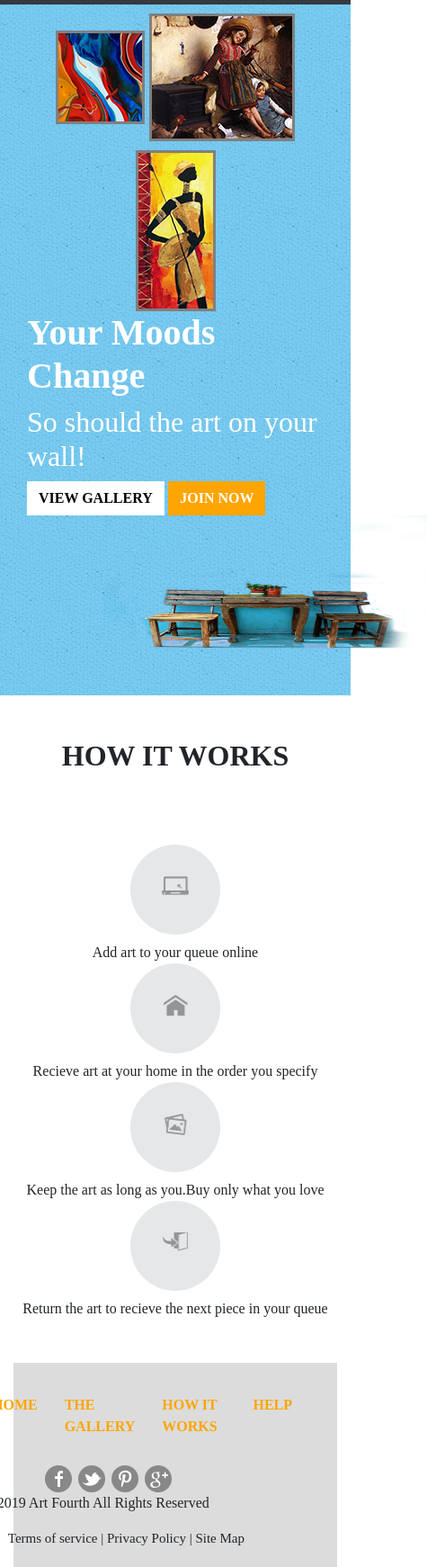
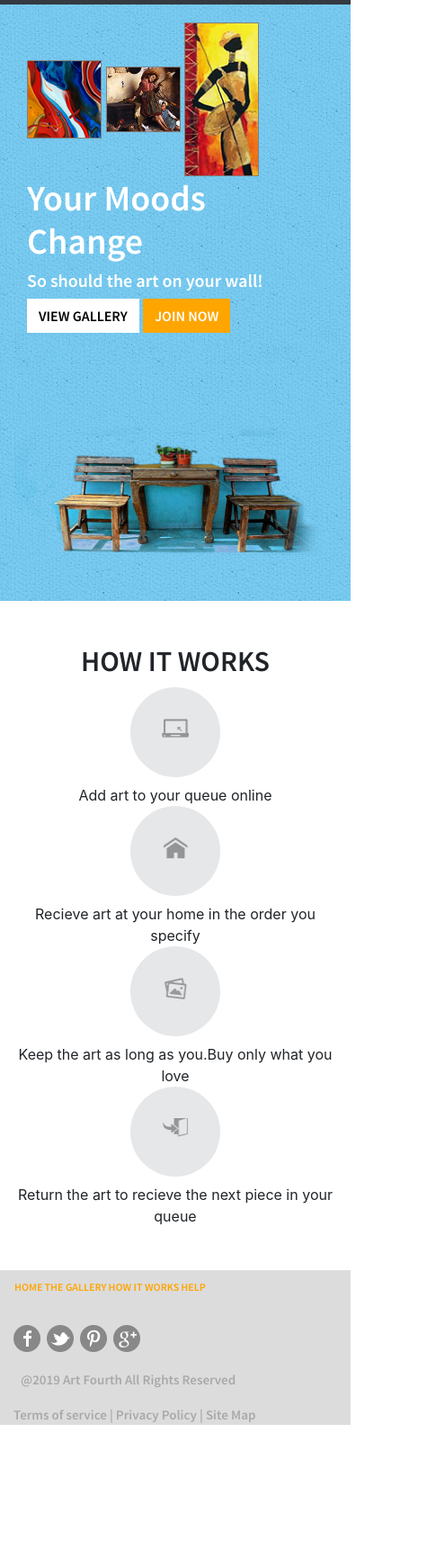
Before and after one commit to satishmalkar94/Html-Assignment, a plain HTML site: page index.html in a window 390 px wide. Shown: the part 61-1803 px from the top of the page at 90% size, 475 px wide, since content can reach past the window. After the commit the page ends 1645 px from the top, so only its background shows below. Drawn offline with Linux system fonts and the light colour scheme; files whose address does not match are found by name.

Commit message:
Enahancement:: changes in html & css code

```diff
--- a/css/style.css
+++ b/css/style.css
@@ -5,7 +5,7 @@
 }
 .navbar-nav{
   font-weight: bold !important;
-  font-family: myFirstFont3;
+  font-family: myFirstFont6;
 
 }
 
@@ -14,40 +14,36 @@
   height:45px;
   text-align: left;
 }
-
+/*FOR FOOTER CONTENT*/
 .test{
-  font-family: myFirstFont4;
+  font-family: myFirstFont6;
   font-size: 15px;
-  text-align: right;
+  text-align: left;
+  color:  #A9A9A9
 
 }
 .bg-img {
-    background: url("../images/background.jpg" );
-    background-size: auto;
+  background: url("../images/background.jpg" );
+  background-size: auto;
 }
 .firstSection{
   text-align: center;
+}
 
-
-}
 .firstSection img{
   display: inline-flex;
   padding-top: 0px;
   /*for image border*/
   border:3px solid grey;
   margin-top: 10px;
-
-
-
-  }
+}
 
 .secSection img{
     margin: 0 auto;
     display: block;
-    height: 200px;
+    height: 298px;
     min-height: 140px;
     margin-left: 100px;
-    /*margin-top: -30px;*/
     padding-bottom: 51px;
 
 }
@@ -57,7 +53,7 @@
 
 
 }
-.footer .fa {
+/*.footer .fa {
     padding: 6px;
     font-size: 16px;
     width: 30px;
@@ -65,29 +61,10 @@
     text-decoration: none;
     margin: 5px 2px;
     border-radius: 50%;
-}
+}*/
 
 
-.footer .fa-facebook {
-    background: #D5D8DC;
-    color: white;
-}
-
-.footer .fa-twitter {
-    background: #D5D8DC;
-    color: white;
-}
-
-.footer .fa-pinterest {
-    background: #D5D8DC;
-    color: white;
-}
-
-.footer .fa-google-plus {
-    background: #D5D8DC;
-    color: white;
-}
-.tcenter .fa{
+/*.tcenter .fa{
 
     position: relative;
     top: 1px;
@@ -95,27 +72,27 @@
     font-style: normal;
     font-weight: 400;
     line-height: 1;
-}
+}*/
 .hworks{
-    font-family: myFirstFont4;
+    font-family: myFirstFont6;
     text-align: center;
     margin-bottom: 80px;
     font-weight: bold;
 
 }
 .firsthead{
-  font-family: fontsecond;
+ font-family: myFirstFont6;
   font-weight: 600;
   color: #ffffff;
 }
 
 .secondhead{
-  font-family: fontsecond;
+  font-family: myFirstFont6;
   font-weight: 1000px;
   color: #ffffff;
 }
 .btn.btn-primary.viewgallery{
-  font-family: myFirstFont3;
+  font-family: myFirstFont6;
   background-color: #fff !important;
   border-radius: 0px;
   color: #000;
@@ -123,17 +100,13 @@
   font-weight: bold;
 }
 .joinnow{
-  font-family: fontsecond;
+  font-family: myFirstFont6;
   background-color: orange !important;
   border-radius: 0px;
   border-color: orange;
   font-weight: bold;
 
 }
-.mt-2{
-  font-family: myFirstFont;
-}
-
 .round.roundedd {
     height: 100px;
     width: 100px;
@@ -143,6 +116,7 @@
     font-size: 1.5em;
     padding:35px;
 }
+
 .round{
 
     display: inline-block;
@@ -158,32 +132,84 @@
   .tcenter{
    text-align: center;
   }
-  .footer{
+  .fbg{
+    font-family: myFirstFont6;
     background-color:#DCDCDC;
-    padding: 20px;
-
 
   }
-  .footer ul li{
-    font-family: myFirstFont;
+  .footer  ul li{
+    font-family: myFirstFont6;
     margin: 15px;
     color: orange;
     font-size: 16px;
     font-weight: bold;
+  }
 
-
-  }
   .footer ul{
     list-style-type: none;
     display: flex;
-    margin-left: -114px;
+   padding: 0;
+  }
+  .ffont{
+    font-family: myFirstFont4;
 
   }
-  .col-md-4{
-    font-family: myFirstFont4;
-    margin-left: -68px;
+
+/*FOR MOBILE VIEW RESPONSIVE*/
+@media(max-width: 480px){
+
+  .hworks{
+    font-family: myFirstFont6
+    font-size: 22px;
+    margin-bottom: 10PX;
   }
+  .btn.btn-primary.viewgallery{
+    font-family: myFirstFont6
+    font-size: 12px;
+}
+.joinnow{
+  font-family: myFirstFont6
+  font-size: 12px;
+}
+  .fbg p{
+    padding-top: 20px;
+  }
+  .footer ul li {
+    margin: 1px;
+    color: orange;
+    font-size: 12px;
+    font-weight: bold;
+    display: inline-block;
+    margin-top: 10px;
+}
+  .firsthead{
+    font-family: myFirstFont6
+    font-size: 30px;}
+  .secondhead{
+    font-size: 20px;
+  }
+  .secSection img {
+    margin: 0;
 
+}
+.firstSection img {
+
+    display: inline-flex;
+    padding-top: 0px;
+    border: 1px solid grey;
+    margin-top: 20px;
+    max-width: 83px;display: inline-flex;
+    padding-top: 0px;
+    border: 1px solid grey;
+    margin-top: 20px;
+
+}
+.firstSection {
+
+    text-align: left;
+
+}
+}
 
 @font-face {
   font-family: myFirstFont;
@@ -192,7 +218,7 @@
 
 
 @font-face {
-  font-family: fontsecond;
+  font-family: myFirstFont2;
   src: url(/home/satish/Downloads/HTML_CSS Assignment/HTML:CSS Assignment/font/SourceSansPro-Bold.otf);
 }
 
@@ -213,3 +239,8 @@
   font-family: myFirstFont5;
   src: url(/home/satish/Downloads/HTML_CSS Assignment/HTML:CSS Assignment/font/SourceSansPro-Black.otf);
 }
+
+@font-face {
+  font-family: myFirstFont6;
+  src: url(/home/satish/Desktop/Assignment3_html/Html-Assignment/font/SourceSansPro-Semibold.otf);
+}
--- a/index.html
+++ b/index.html
@@ -1,17 +1,11 @@
 <html>
 <head>
-
+    <!-- FOR MOBILE RESPONSIVE -->
+    <meta charset="utf-8">
+    <meta name="viewport" content="width=device-width, initial-scale=1">
     <link rel="stylesheet" type="text/css" href="css/bootstrap.min.css">
     <link rel="stylesheet" type="text/css" href="css/style.css">
-   <!--  <link href="https://fonts.googleapis.com/css?family=Roboto&display=swap" rel="stylesheet"> -->
-    <style>
 
-    @font-face{
-        font-family:"SourceSansPro-Semibold"
-    src:url("././font/SourceSansPro-Regular.otf");
-}
-
-    </style>
 </head>
 <body>
     <!-- For navbar section -->
@@ -100,10 +94,10 @@
 
 </div>
 <!-- For footer section -->
-    <section class="container-fluid mt-5">
+    <div class="container-fluid mt-5 fbg">
 
      <footer id="footer" class="footer">
-        <div class="container">
+
             <div class="row">
                 <div class="col-md-6">
                     <ul>
@@ -113,17 +107,17 @@
                         <li>HELP</li>
                     </ul>
                 </div>
-                <div class="col-md-4"></div>
-                    <div class="col-md-2">
-                        <img class="img-fluid" src="images/soical_icon.png" alt="first" >
+                <div class="col-md-5"></div>
+                    <div class="col-md-1">
+                        <img class="img-fluid mt-3" src="images/soical_icon.png" alt="first" >
                     </div>
             </div>
 
-                <div class="row">
-                    <div class="col-md-4">
-                        <p>@2019 Art Fourth All Rights Reserved</p>
+                <div class="row fbg">
+                    <div class="col-md-3">
+                        <p class="pl-2 test">@2019 Art Fourth All Rights Reserved</p>
                     </div>
-                    <div class="col-md-4">
+                    <div class="col-md-5">
                             <div class="test">
                               Terms of service |
                                Privacy Policy |
@@ -132,8 +126,8 @@
                     </div>
                     <div class="col-md-4"></div>
                 </div>
-        </div>
+
      </footer>
- </section>
+ </div>
 </body>
 </html>
```
